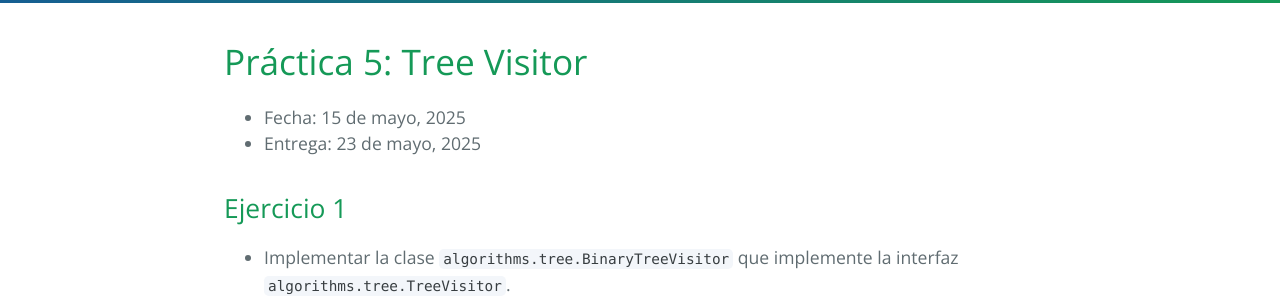
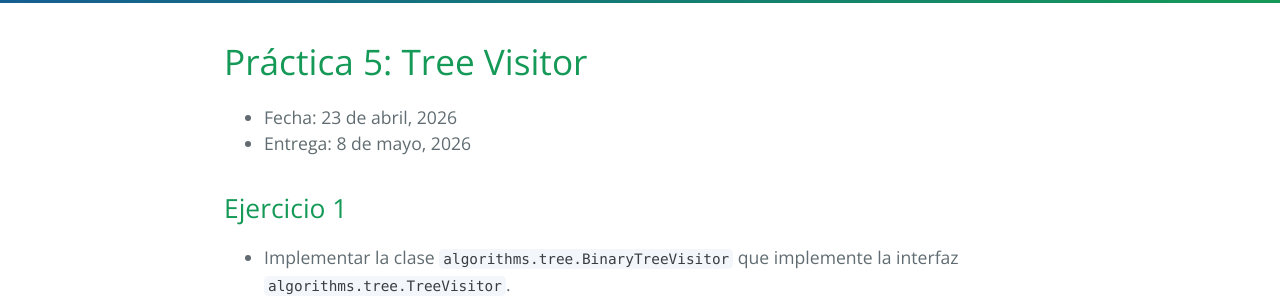
Before and after one commit to FacultadDeIngenieria/ayed, a Jekyll site: the page built from practice/tp5.md, in a window 1280 px wide. Shown: the part 266-566 px from the top of the page. Built offline with Jekyll 4.4.1, drawn with Linux system fonts in a browser that asks for light colours.

Commit message:
Enabling Trees and TP5.

```diff
--- a/practice/tp5.md
+++ b/practice/tp5.md
@@ -6,8 +6,8 @@ permalink: /practice/5
 
 # Práctica 5: Tree Visitor
 
-* Fecha: 15 de mayo, 2025
-* Entrega: 23 de mayo, 2025
+* Fecha: 23 de abril, 2026
+* Entrega: 8 de mayo, 2026
 
 ## Ejercicio 1
 
```
Also changed, not shown: README.md.
